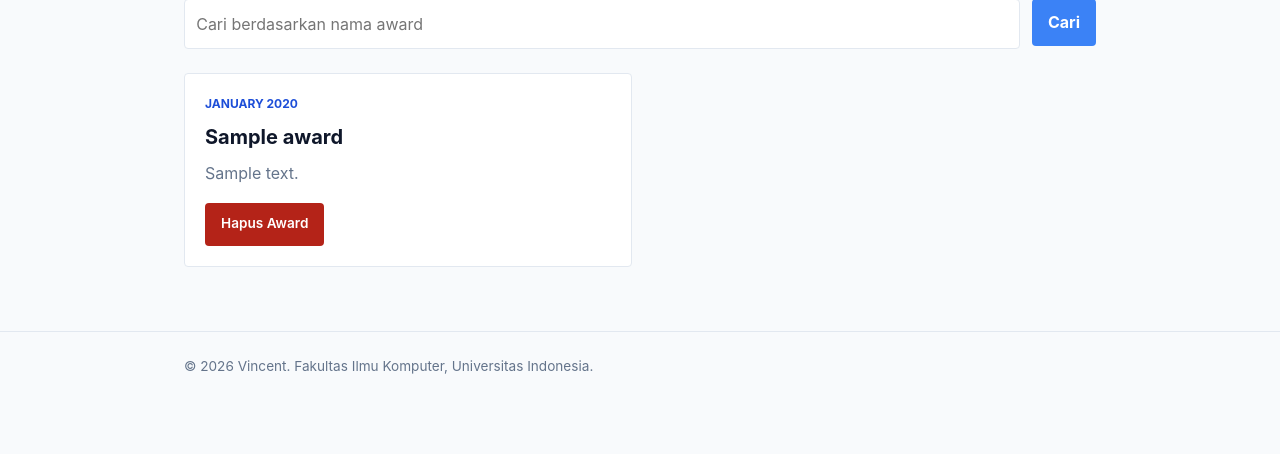
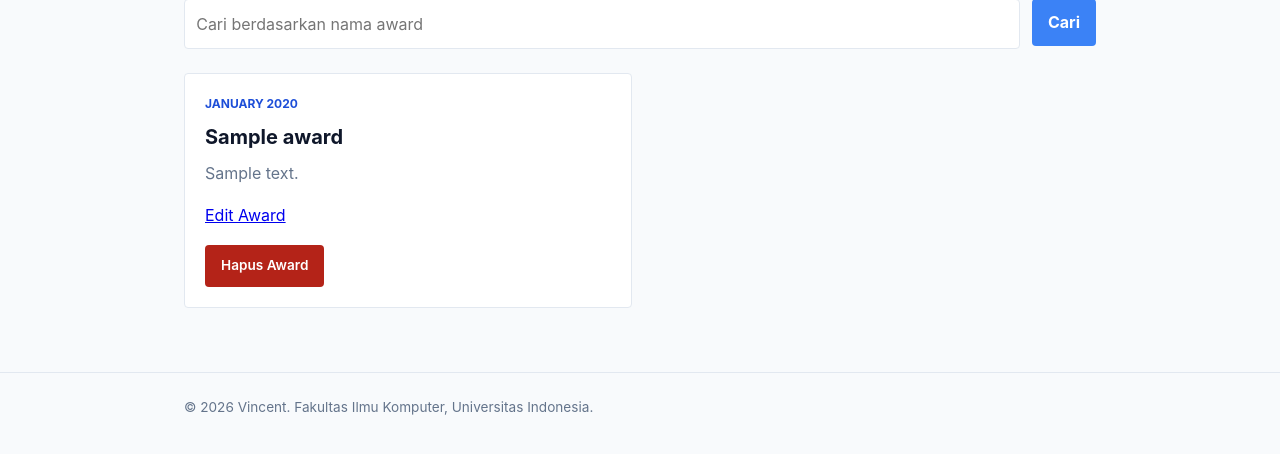
Before and after one commit to vin137/myportofolio, a Django app: page /award/ in a window 1280 px wide. Shown: the part 242-696 px from the top of the page. Run offline with Django 5.2, Linux system fonts and the light colour scheme; tables that the repository leaves empty hold one stand-in row (values such as "Sample post").

Commit message:
tambah menu edit award

```diff
--- a/main/urls.py
+++ b/main/urls.py
@@ -1,6 +1,6 @@
 from django.urls import path
 
-from main.views import show_main, show_experience, show_award, create_award, delete_award
+from main.views import show_main, show_experience, show_award, create_award, delete_award, edit_award
 
 app_name = "main"
 
@@ -10,4 +10,5 @@ urlpatterns = [
     path('award/', show_award, name='show_award'),
     path('award/add/', create_award, name='create_award'),
     path("award/<uuid:award_id>/delete/", delete_award, name="delete_award"),
+    path("award/<uuid:award_id>/edit/", edit_award, name="edit_award"),
 ]
--- a/main/views.py
+++ b/main/views.py
@@ -79,3 +79,18 @@ def delete_award(request, award_id):
         return redirect("main:show_award")
 
     return redirect("main:show_award")
+
+def edit_award(request,award_id):
+    award = get_object_or_404(Award,pk = award_id)
+    form = AwardForm(request.POST or None,instance=award)
+
+    if request.method == "POST" and form.is_valid():
+        form.save()
+        return redirect("main:show_award")
+
+    context = {
+        "name": "Vincent",
+        "form": form,
+        "award" : award
+    }
+    return render(request, "award_form.html", context)
--- a/templates/award.html
+++ b/templates/award.html
@@ -34,6 +34,9 @@
                             <p class="experience-description">{{ award.description }}</p>
 
                             <div class="project-card-actions">
+                                <a href="{% url 'main:edit_award' award.id %}" class="project-actions">
+                                    Edit Award
+                                </a>
                                 <div class="project-actions">
                                     {% include "components/award_delete_modal.html" with award=award %}
                                 </div>
--- a/templates/award_form.html
+++ b/templates/award_form.html
@@ -9,7 +9,7 @@
                 <h1>Add New Award</h1>
 
                 <form method="post"
-                      action="{% url 'main:create_award' %}"
+                      action=""
                       class="project-form">
                     {% csrf_token %}
                     {% for field in form %}
```
Also changed, not shown: main/tests.py (+22 -0 lines).
